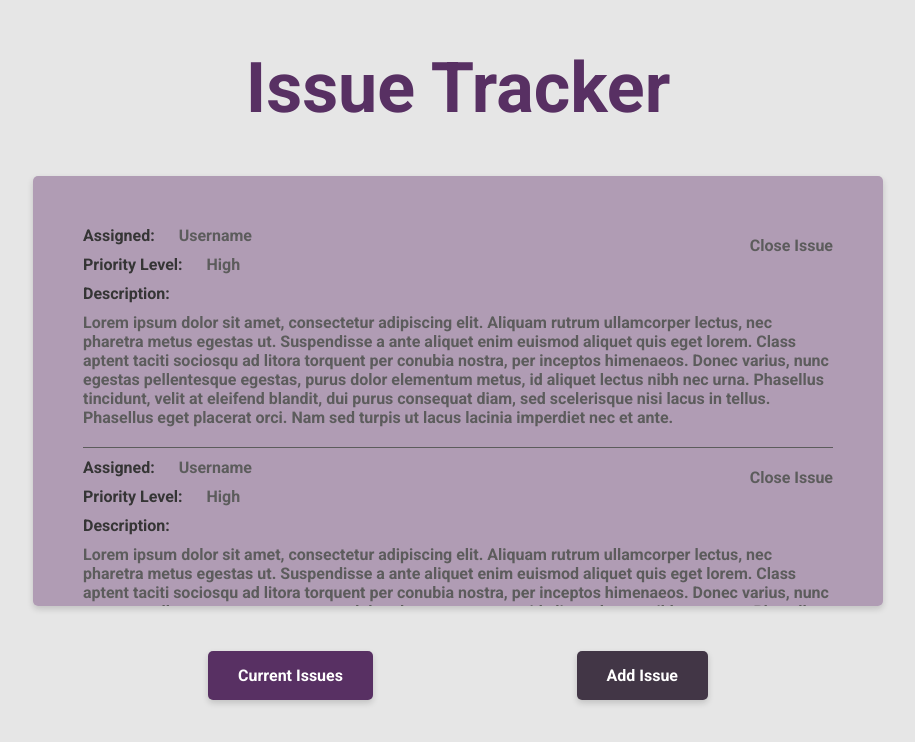
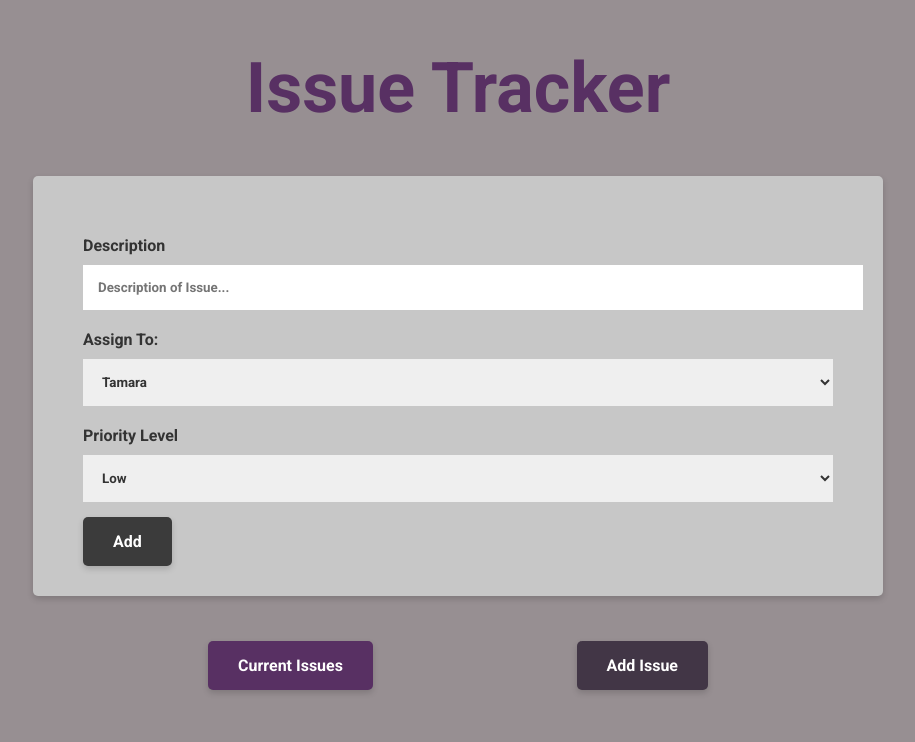
Before and after one commit to jarvistamara/issue-tracker, a React (Create React App) app: page / in a window 1280 px wide. Shown: the top 742 px of the page, without its empty margins (182-1097 px from the left). Built offline with nearby package versions, Linux system fonts and the light colour scheme.

Commit message:
current issue component complete

```diff
--- a/src/App.css
+++ b/src/App.css
@@ -7,7 +7,7 @@
 }
 
 body {
-  background-color: rgb(230, 230, 230);
+  background-color: rgb(151, 143, 146);
 }
 
 h1 {
@@ -19,15 +19,13 @@ button {
   cursor: pointer;
 }
 .issue-card-container {
-  background-color: rgb(176, 156, 180);
+  background-color: rgb(199, 199, 199);
   box-shadow: 0px 3px 6px 0px rgba(0,0,0,0.16);
   max-width: 750px;
   margin: auto;
   border-radius: 5px;
   padding: 40px 50px 30px;
-  max-height: 360px;
-  overflow: hidden;
-  overflow-y: scroll;
+
 }
 
 
--- a/src/App.js
+++ b/src/App.js
@@ -4,7 +4,7 @@ import CurrentIssue from './components/CurrentIssue/CurrentIssue.js'
 import './App.css';
 
 function App() {
-  const [addIssue, setAddIssue] = useState(false)
+  const [addIssue, setAddIssue] = useState(true)
   return (
     <div className="App">
       <h1>Issue Tracker</h1>
--- a/src/components/CurrentIssue/CurrentIssue.css
+++ b/src/components/CurrentIssue/CurrentIssue.css
@@ -1,3 +1,10 @@
+.current-issues {
+    max-height: 360px;
+    overflow: hidden;
+    overflow-y: scroll;
+    padding-right: 30px;
+}
+
 .current-issues p {
     text-align: left;
     color: rgb(53, 53, 53);
@@ -21,6 +28,7 @@
     top: 0;
     right: 0;
     color: rgb(92, 92, 92);
+    margin-top: 0;
 }
 
 .current-issues hr {
@@ -28,4 +36,20 @@
     background-color: rgb(92, 92, 92);
     height: 1px;
     margin-top: 20px;
+    margin-bottom: 20px;
 }
+
+.current-issues::-webkit-scrollbar-track {
+    box-shadow: inset 0 0 6px rgba(0,0,0,0.3);
+    background-color: #f5f5f5
+}
+
+.current-issues::-webkit-scrollbar {
+    width: 6px;
+    background-color: #f5f5f5;
+}
+
+.current-issues::-webkit-scrollbar-thumb {
+    box-shadow: inset 0 0 6px rgba(0,0,0,0.3);
+    background-color: #535353;
+}
```
